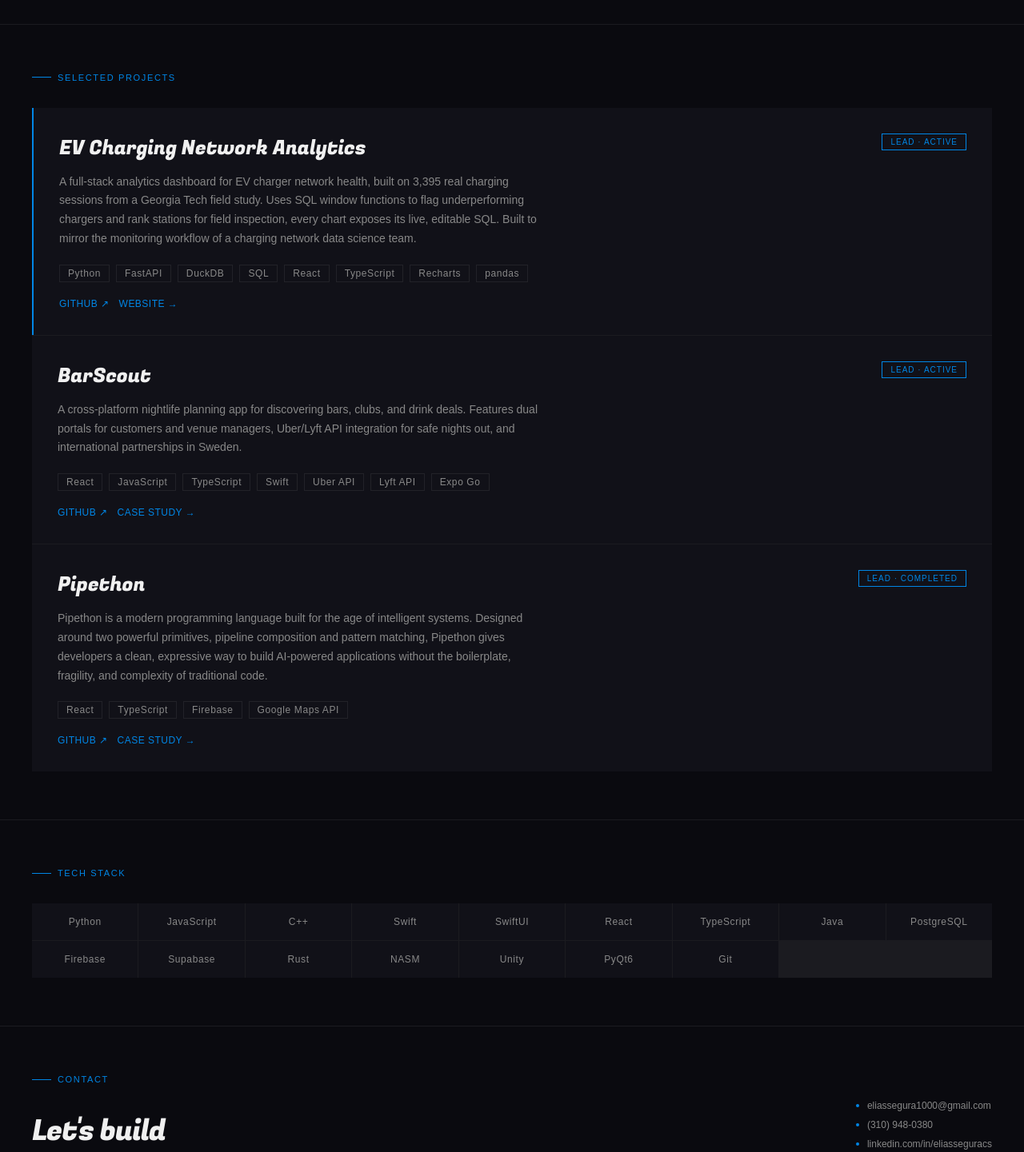
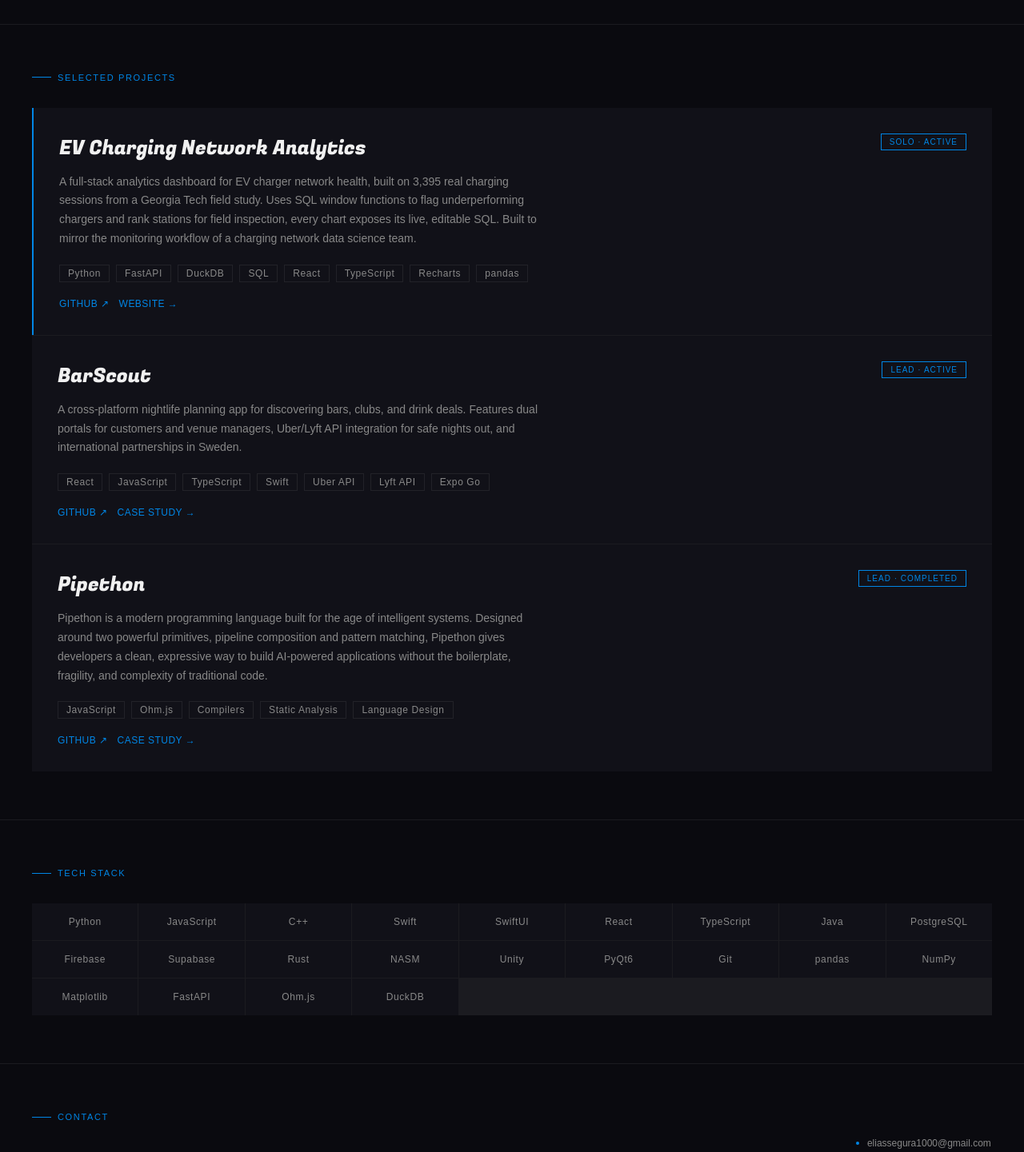
Before and after one commit to eliassegura100/Portfolio, a React (Vite) app: page / in a window 1280 px wide. Shown: the part 948-2389 px from the top of the page at 80% size. Built offline with nearby package versions, Linux system fonts and the light colour scheme; a web font is replaced by a local one.

Commit message:
Changed inaccurate skills listed under Pipethon project and updated Skills section.

```diff
--- a/src/components/Projects.jsx
+++ b/src/components/Projects.jsx
@@ -4,7 +4,7 @@ import './Projects.css';
 const projects = [
   {
     title: 'EV Charging Network Analytics',
-    badge: 'Lead · Active',
+    badge: 'Solo · Active',
     featured: true,
     description:
       'A full-stack analytics dashboard for EV charger network health, built on 3,395 real charging sessions from a Georgia Tech field study. Uses SQL window functions to flag underperforming chargers and rank stations for field inspection, every chart exposes its live, editable SQL. Built to mirror the monitoring workflow of a charging network data science team.',
@@ -33,7 +33,7 @@ const projects = [
     featured: false,
     description:
       'Pipethon is a modern programming language built for the age of intelligent systems. Designed around two powerful primitives, pipeline composition and pattern matching, Pipethon gives developers a clean, expressive way to build AI-powered applications without the boilerplate, fragility, and complexity of traditional code.',
-    tags: ['React', 'TypeScript', 'Firebase', 'Google Maps API'],
+    tags: ['JavaScript', 'Ohm.js', 'Compilers', 'Static Analysis', 'Language Design'],
     links: [
       { label: 'GitHub ↗', href: 'https://github.com/eliassegura100/Pipethon/tree/main' },
       { label: 'Case study →', href: '/projects/pipethon', external: false },
--- a/src/components/Skills.jsx
+++ b/src/components/Skills.jsx
@@ -3,7 +3,8 @@ import './Skills.css';
 const skills = [
   'Python', 'JavaScript', 'C++', 'Swift', 'SwiftUI',
   'React', 'TypeScript', 'Java', 'PostgreSQL', 'Firebase', 'Supabase',
-  'Rust', 'NASM', 'Unity', 'PyQt6', 'Git',
+  'Rust', 'NASM', 'Unity', 'PyQt6', 'Git', 'pandas', 'NumPy', 'Matplotlib',
+  'FastAPI', 'Ohm.js', 'DuckDB'
 ];
 
 export default function Skills() {
```
